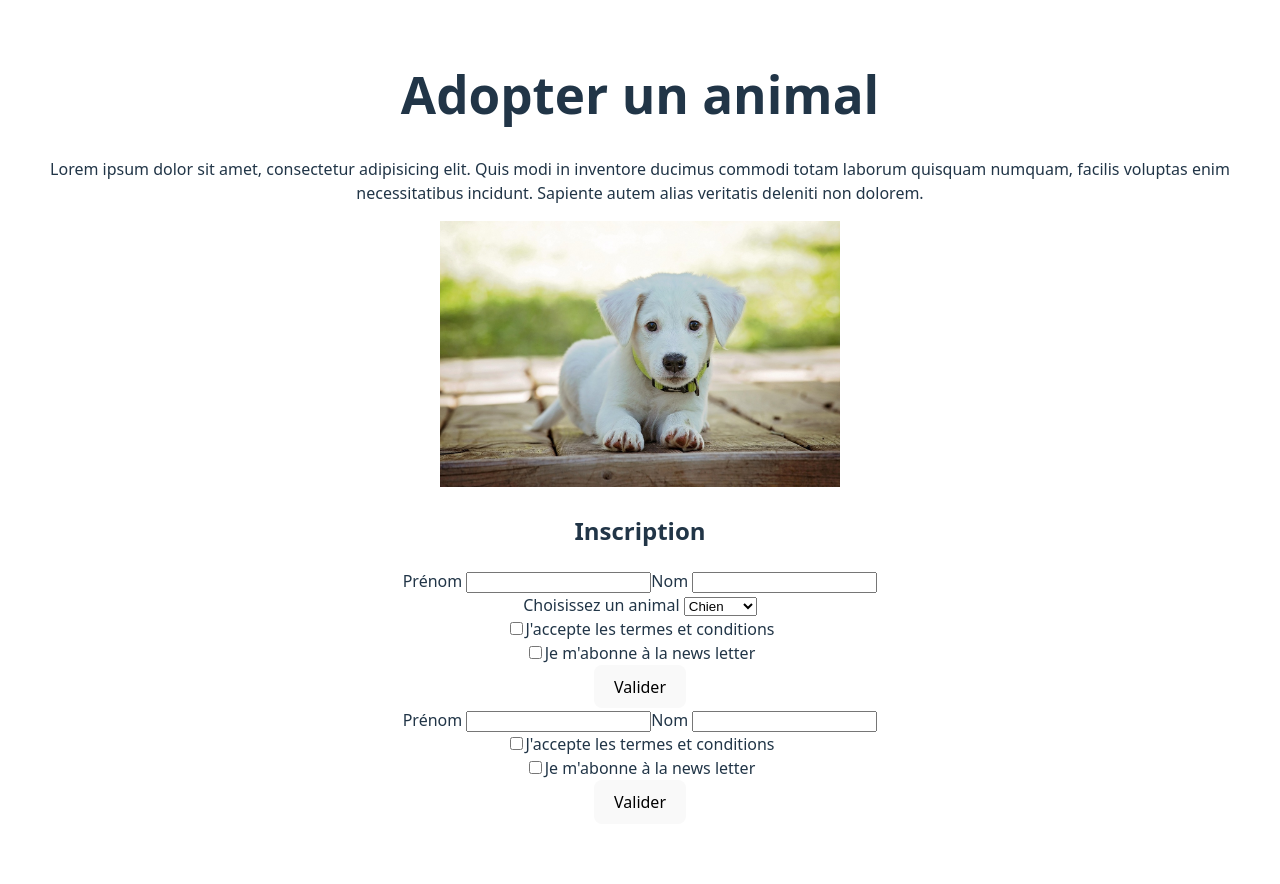
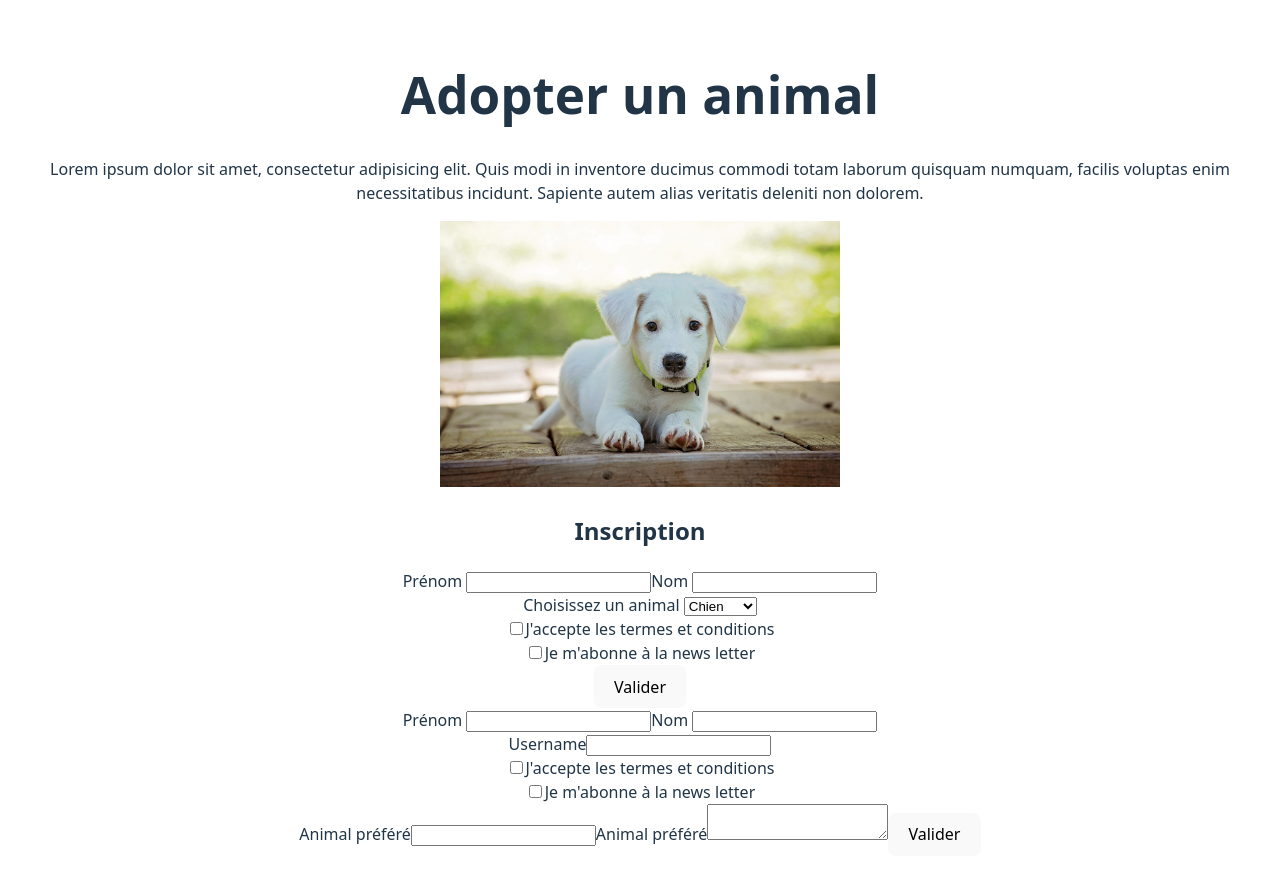
Before and after one commit to emmanuelMartin53/my-app, a React (Vite) app: page / in a window 1280 px wide. Shown: the top 884 px of the page. Before the commit the page ends 856 px from the top, so only its background shows below. Built offline with nearby package versions, Linux system fonts and the light colour scheme.

Commit message:
method getByLabelText

```diff
--- a/src/components/Queries/GetByLabelTest.jsx
+++ b/src/components/Queries/GetByLabelTest.jsx
@@ -11,10 +11,14 @@ const GetByLabelTest = () => {
             <label htmlFor="lastName">Nom  </label>
             <input type="text" id="lastName"/>
           </div>
-        </form>
         <div>
 
+          <div>
+            <label id="username-label">Username</label>
+            <input aria-labelledby="username-label" />
+          </div>
         </div>
+
           <div>
             <label>
               <input type="checkbox" id="terms-and-conditions" />
@@ -24,10 +28,22 @@ const GetByLabelTest = () => {
           <div>
             <label>
               <input type="checkbox" id="newsletter" />
-             Je m'abonne à la news letter
+             <span>Je m'abonne à la news letter</span>
             </label>
           </div>
-       <button>Valider</button>
+
+          <label>
+              Animal préféré
+              <input type="text" />
+          </label>
+          <label>
+              Animal préféré
+              <textarea />
+          </label>
+
+
+            <button>Valider</button>
+        </form>
       </div>
   )
 }
```
Also changed, not shown: 1 other file (tests, documents, lock files or other folders).
